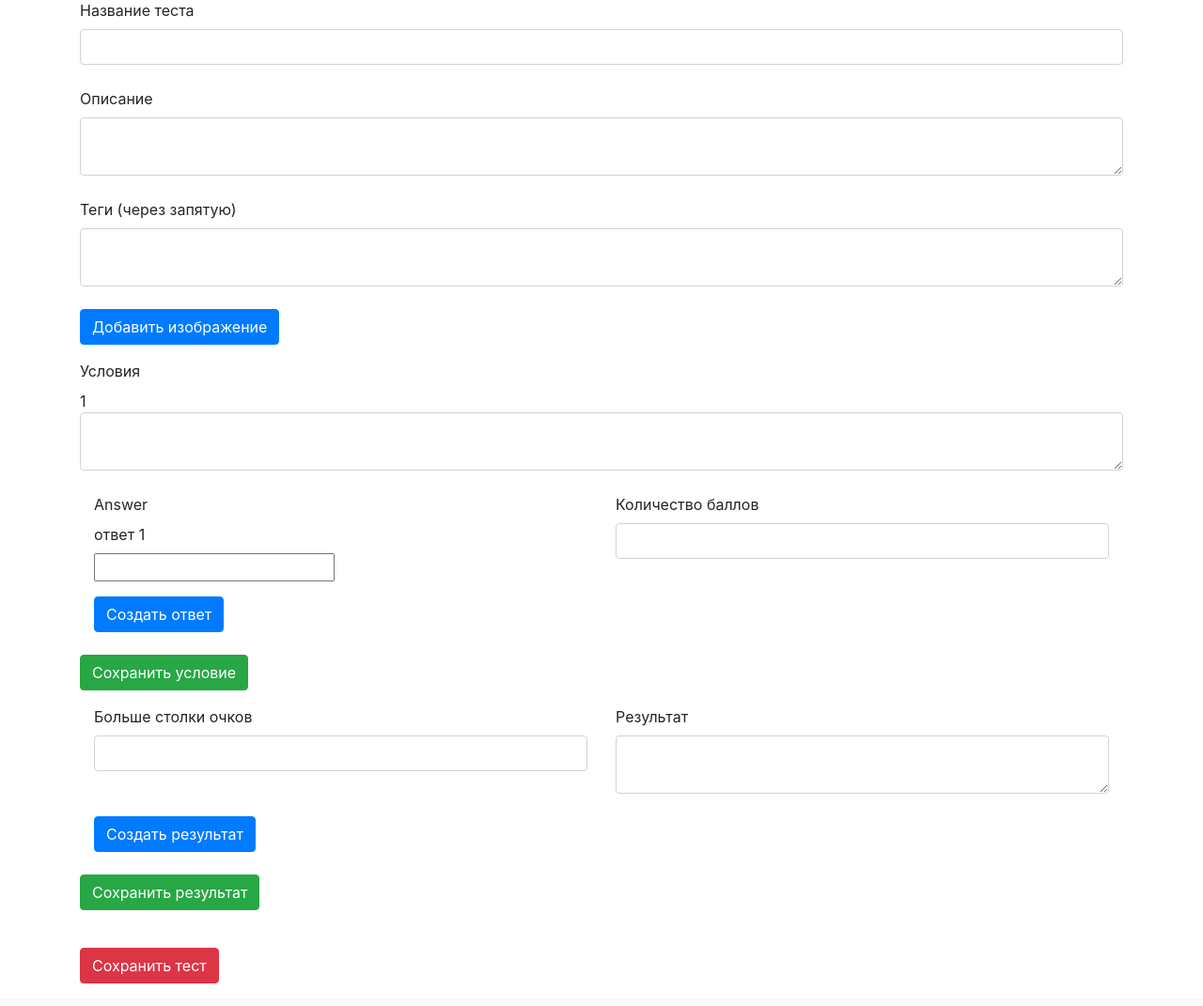
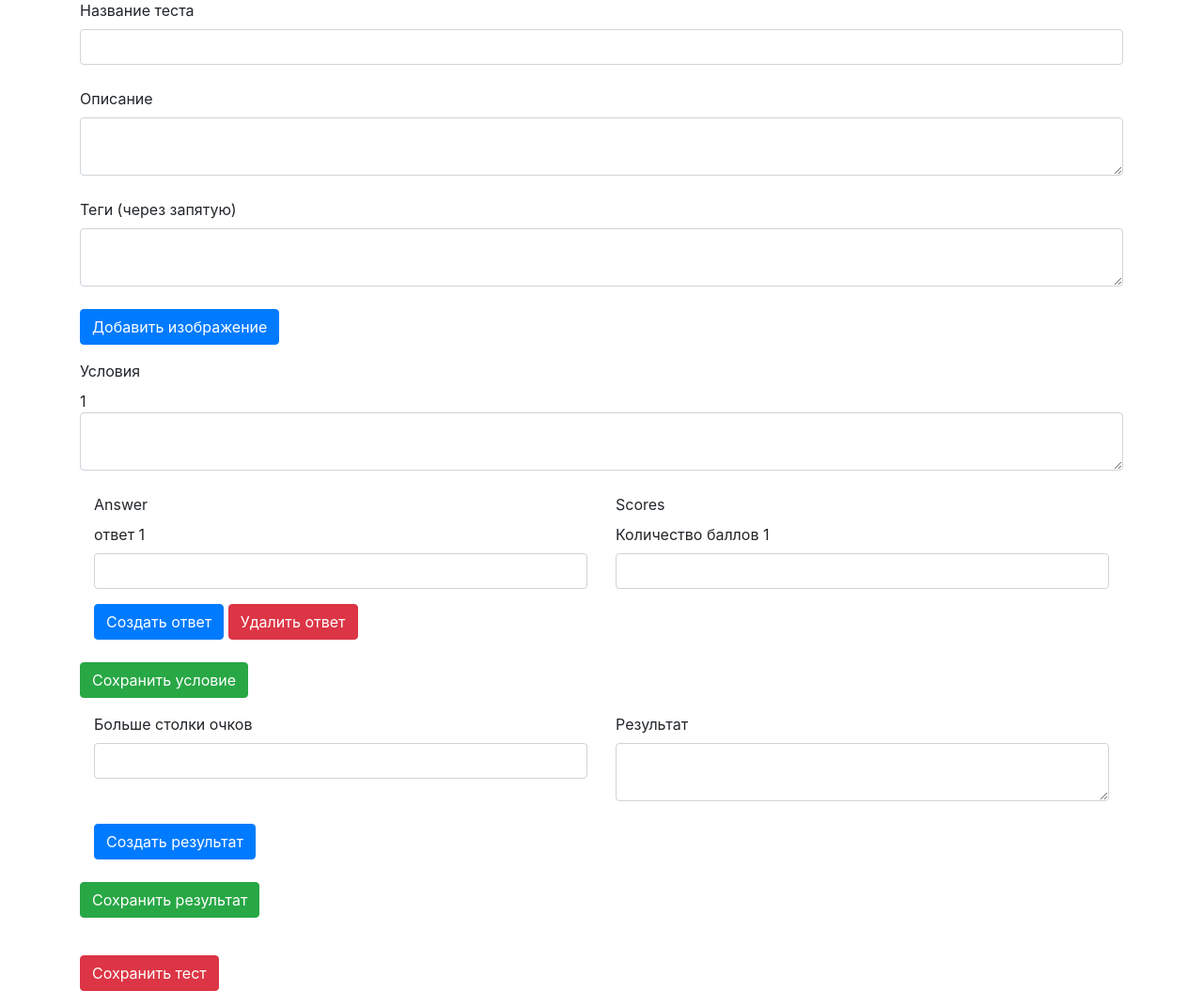
Before and after one commit to w-o-p/web, a Flask app: page /tests/1 in a window 1280 px wide. Shown: the part 185-1256 px from the top of the page at 94% size. Before the commit the page ends 1232 px from the top, so only its background shows below. Run offline with Flask 2, Linux system fonts and the light colour scheme; a user stored in the database is signed in; some libraries are stand-ins or nearby versions.

Commit message:
delete answer button and account search fix

```diff
--- a/forms/news.py
+++ b/forms/news.py
@@ -10,8 +10,10 @@ class TestForm(FlaskForm):
     content = TextAreaField("Условия")
     answer = FieldList(StringField('ответ'), min_entries=1)
     description = TextAreaField("Описание")
-    scores = IntegerField("Количество баллов")
+    scores = FieldList(IntegerField("Количество баллов"), min_entries=1)
     add_result = SubmitField('Создать результат')
+    add_answer = SubmitField('Создать ответ')
+    del_answer = SubmitField('Удалить ответ')
     submit_con = SubmitField('Сохранить условие')
     res_point = IntegerField("Больше столки очков")
     result = TextAreaField("Результат")
@@ -25,8 +27,8 @@ class TestForm(FlaskForm):
     sub_name = SubmitField("Найти")
     ar_teggs = TextAreaField("Тег:")
     ar_name = TextAreaField("Назвавние:")
+
+
+class Account_submit(FlaskForm):
     ac_id = IntegerField("Введите id аккаунта")
-    sub_acc_page = SubmitField('Найти аккаунт')
-
-class Addanswer(FlaskForm):
-    add_answer = SubmitField('Создать ответ')
+    submit = SubmitField('Найти аккаунт')
--- a/main.py
+++ b/main.py
@@ -3,7 +3,7 @@ from data import db_session
 from data.users import User
 from data.news import News
 from forms.user import RegisterForm, LoginForm
-from forms.news import TestForm, Addanswer
+from forms.news import TestForm, Account_submit
 import forms.news as new
 from flask_login import LoginManager, login_user, login_required, logout_user, current_user
 from wtforms import StringField
@@ -133,19 +133,29 @@ def session_test():
 @app.route('/tests/<action>', methods=['GET', 'POST'])
 @login_required
 def add_test(action):
-    add_ans_btn = Addanswer()
     form = TestForm()
     count_conditions = []
     num = len(count_conditions) + 1
     if action == 'create':
         new.entrcount = 1
-    if action == 'add_ans':  # мои неуспешные попытки по увеличению ответов
+    if action == 'add_ans':
         new.entrcount += 1
         form.answer.min_entries = new.entrcount
         while len(form.answer) < form.answer.min_entries:
             form.answer.entries.append(form.answer.entries[0])
+        form.scores.min_entries = new.entrcount
+        while len(form.scores) < form.scores.min_entries:
+            form.scores.entries.append(form.scores.entries[0])
+    if action == 'del_ans':
+        new.entrcount -= 1
+        form.answer.min_entries = new.entrcount
+        while len(form.answer) < form.answer.min_entries:
+            form.answer.entries.append(form.answer.entries[0])
+        form.scores.min_entries = new.entrcount
+        while len(form.scores) < form.scores.min_entries:
+            form.scores.entries.append(form.scores.entries[0])
 
-    return render_template('news.html', num=num, form=form, title='Добавление теста', add_ans_btn=add_ans_btn)
+    return render_template('news.html', num=num, form=form, title='Добавление теста')
 
 
 @app.route('/tests_page//<int:f>', methods=['GET', 'POST'])
@@ -260,10 +270,10 @@ def acc_page_id(f):
 
 
 @app.route('/acc_page', methods=['GET', 'POST'])
-@login_required
 def acc_page():
-    form = TestForm()
-    if form.validate_on_submit():
+    form = Account_submit()
+    b = form.validate_on_submit()
+    if b:
         a = "/acc_page_id/" + str(form.ac_id.data)
         return redirect(a)
     return render_template('acc_page.html', form=form)
--- a/templates/acc_page.html
+++ b/templates/acc_page.html
@@ -2,6 +2,7 @@
 
 {% block content %}
 <form action="" method="post">
+    {{ form.hidden_tag() }}
     <h2 align="middle">Поиск аккаунтов</h2>
     <br>
     <br>
@@ -14,6 +15,6 @@
         </p>
     {% endfor %}
     <br>
-    <p>{{ form.sub_acc_page(type="submit", class="btn btn-primary") }}</p>
+    <p>{{ form.submit(type="submit", class="btn btn-primary") }}</p>
 </form>
 {% endblock %}
--- a/templates/news.html
+++ b/templates/news.html
@@ -48,22 +48,21 @@
                 {{ form.answer.label }}
                 <br>
                 {% for item in form.answer %}
-                    {{ item.label }} {{ loop.index }}
-                    <p>{{ item }}</p>
+                    <label>{{ item.label.text }} {{ loop.index }}</label>
+                    <p>{{ item(class="form-control") }}</p>
                 {% endfor %}
             </div>
             <div class="col-sm">
                 {{ form.scores.label }}
                 <br>
-                {{ form.scores(class="form-control") }}<br>
-                {% for error in form.scores.errors %}
-                    <p class="alert alert-danger" role="alert">
-                        {{ error }}
-                    </p>
+                {% for item in form.scores %}
+                    <label>{{ item.label.text }} {{ loop.index }}</label>
+                    <p>{{ item(class="form-control") }}</p>
                 {% endfor %}
-                </div>
+            </div>
         </div>
-        <a href="/tests/add_ans" class="btn btn-primary">{{ add_ans_btn.add_answer.label.text }}</a>
+        <a href="/tests/add_ans" class="btn btn-primary">{{ form.add_answer.label.text }}</a>
+        <a href="/tests/del_ans" class="btn btn-danger">{{ form.del_answer.label.text }}</a>
     </div>
     <br>
     <p>{{ form.submit_con(type="submit", class="btn btn-success") }}</p>
```
